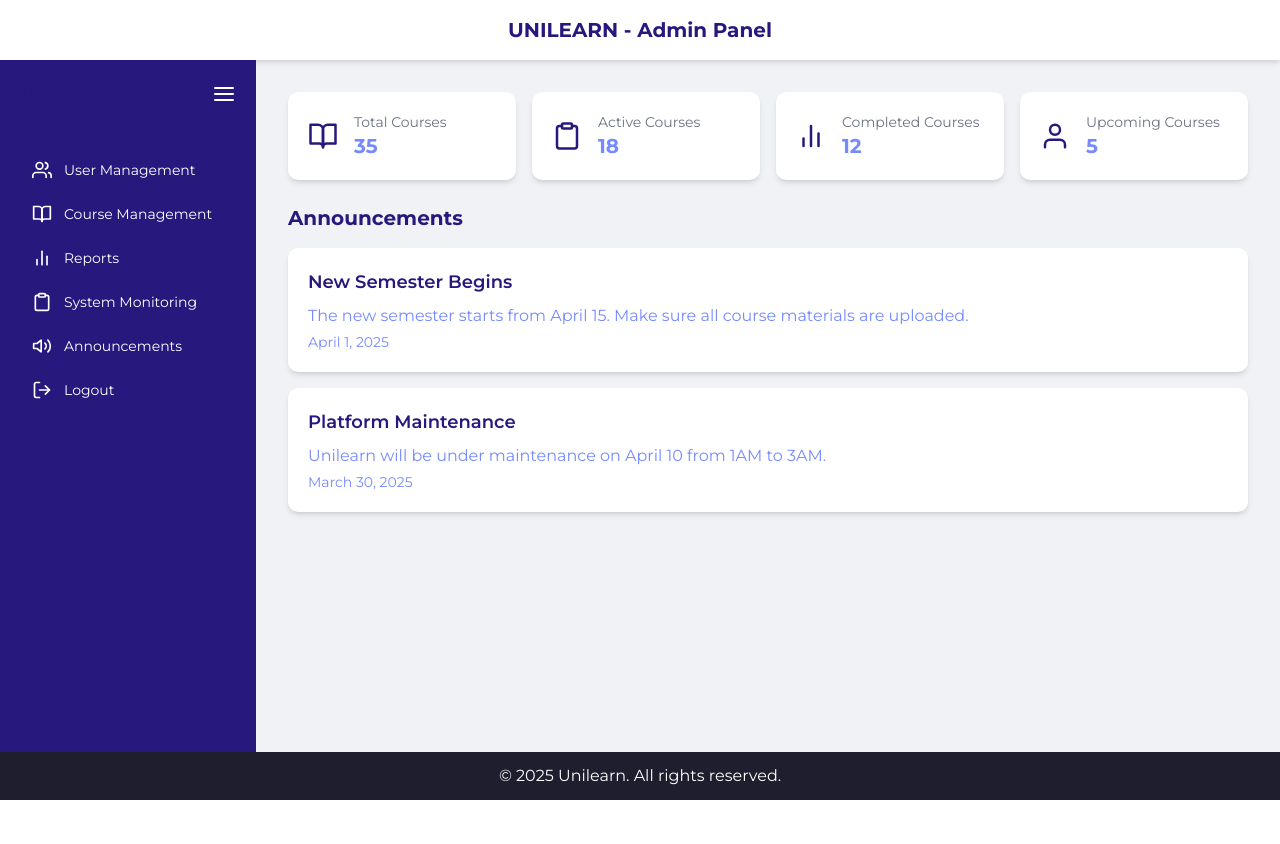
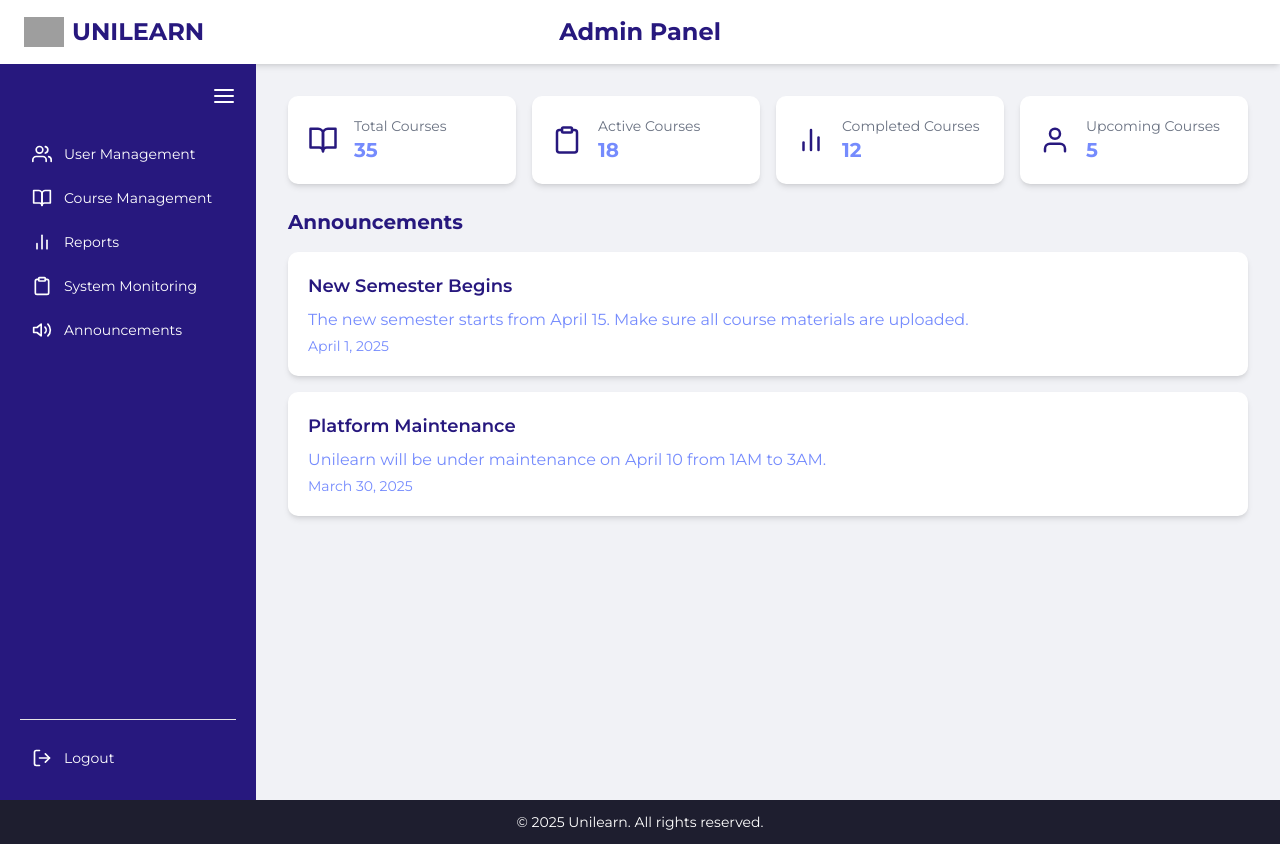
Before and after one commit to ankitku3101/e-learn-platform, a Next.js app: page /admin in a window 1280 px wide. Before the commit the page ends 800 px from the top, so only its background shows below. Built offline with nearby package versions, Linux system fonts and the light colour scheme; grey boxes are pictures that could not be loaded.

Commit message:
Added logo and some design

```diff
--- a/app/admin/page.tsx
+++ b/app/admin/page.tsx
@@ -1,4 +1,5 @@
 "use client";
+import Image from "next/image";
 import { JSX, useState } from "react";
 import {
   FiMenu, FiUsers, FiBookOpen, FiBarChart2,
@@ -29,29 +30,42 @@ const AdminDashboard = () => {
   ];
 
   return (
-    <div className="flex flex-col h-screen bg-[#F1F2F6]">
+    <div className="min-h-screen flex flex-col bg-[#F1F2F6]">
       {/* Header */}
-      <header className="bg-white shadow-md py-4 text-center text-xl font-bold">
-        <span className="text-[#27187E]">UNILEARN - Admin Panel</span>
+      <header className="bg-white shadow-md py-4 px-6 flex items-center justify-between h-16">
+        {/* Left Side: Logo + Unilearn */}
+        <div className="flex items-center gap-2">
+          <Image src="/Images/logo.png" alt="Logo" width={40} height={40} />
+          <span className="text-2xl font-bold text-[#27187E]">UNILEARN</span>
+        </div>
+        {/* Right Side: Admin Panel */}
+        <div className="absolute left-1/2 transform -translate-x-1/2">
+            <span className="text-2xl font-bold text-[#27187E]">Admin Panel</span>
+        </div>
       </header>
 
+      {/* Sidebar + Content */}
       <div className="flex flex-1">
         {/* Sidebar */}
-        <div className={`${isSidebarOpen ? "w-64" : "w-20"} bg-[#27187E] text-white h-full p-5 transition-all duration-300`}>
-          <div className="flex items-center justify-between">
-            <h1 className={`${isSidebarOpen ? "block" : "hidden"} text-xl font-bold`}>Unilearn</h1>
-            <button onClick={() => setSidebarOpen(!isSidebarOpen)}>
+        <div className={`${isSidebarOpen ? "w-64" : "w-20"} bg-[#27187E] text-white h-[calc(100vh-64px)] flex flex-col p-5 transition-all duration-300`}>
+          {/* Toggle Button */}
+          <div className="flex justify-end mb-6">
+            <button onClick={() => setSidebarOpen(!isSidebarOpen)} className="text-white">
               <FiMenu size={24} />
             </button>
           </div>
-          <nav className="mt-10">
+
+          {/* Navigation */}
+          <nav className="flex-1">
             <SidebarLink Icon={FiUsers} text="User Management" isOpen={isSidebarOpen} />
             <SidebarLink Icon={FiBookOpen} text="Course Management" isOpen={isSidebarOpen} />
             <SidebarLink Icon={FiBarChart2} text="Reports" isOpen={isSidebarOpen} />
             <SidebarLink Icon={FiClipboard} text="System Monitoring" isOpen={isSidebarOpen} />
             <SidebarLink Icon={FiVolume2} text="Announcements" isOpen={isSidebarOpen} />
           </nav>
-          <div className="mt-auto">
+
+          {/* Bottom */}
+          <div className="mt-auto border-t pt-4">
             <SidebarLink Icon={FiLogOut} text="Logout" isOpen={isSidebarOpen} />
           </div>
         </div>
@@ -81,7 +95,7 @@ const AdminDashboard = () => {
       </div>
 
       {/* Footer */}
-      <footer className="bg-[#1E1E2F] text-white text-center py-3">
+      <footer className="bg-[#1E1E2F] text-white text-center py-3 text-sm">
         © {new Date().getFullYear()} Unilearn. All rights reserved.
       </footer>
     </div>
```
